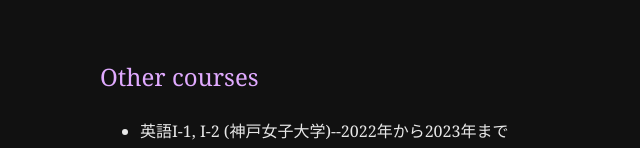
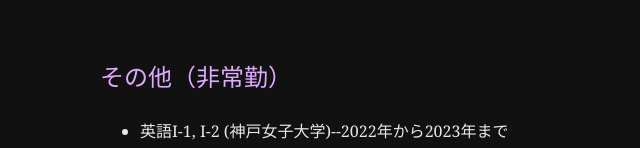
Before and after one commit to daikimatsumoto-linguist/homepage, a plain HTML site: page jp-teaching.html in a window 1280 px wide. Shown: the part 1490-1638 px from the top of the page, without its empty margins (140-780 px from the left). Drawn offline with Linux system fonts and the light colour scheme.

Commit message:
Update jp-teaching.html

```diff
--- a/jp-teaching.html
+++ b/jp-teaching.html
@@ -71,7 +71,7 @@
         <li>MDASHリテラシー--2024年</li>
     </ul>
 
-        <h2>Other courses</h2>
+        <h2>その他（非常勤）</h2>
     <ul>
         <li>英語I-1, I-2 (神戸女子大学)--2022年から2023年まで</li>
         <li>教養英語I-1, I-2 (神戸女子大学)--2022年から2023年まで</li>
```
